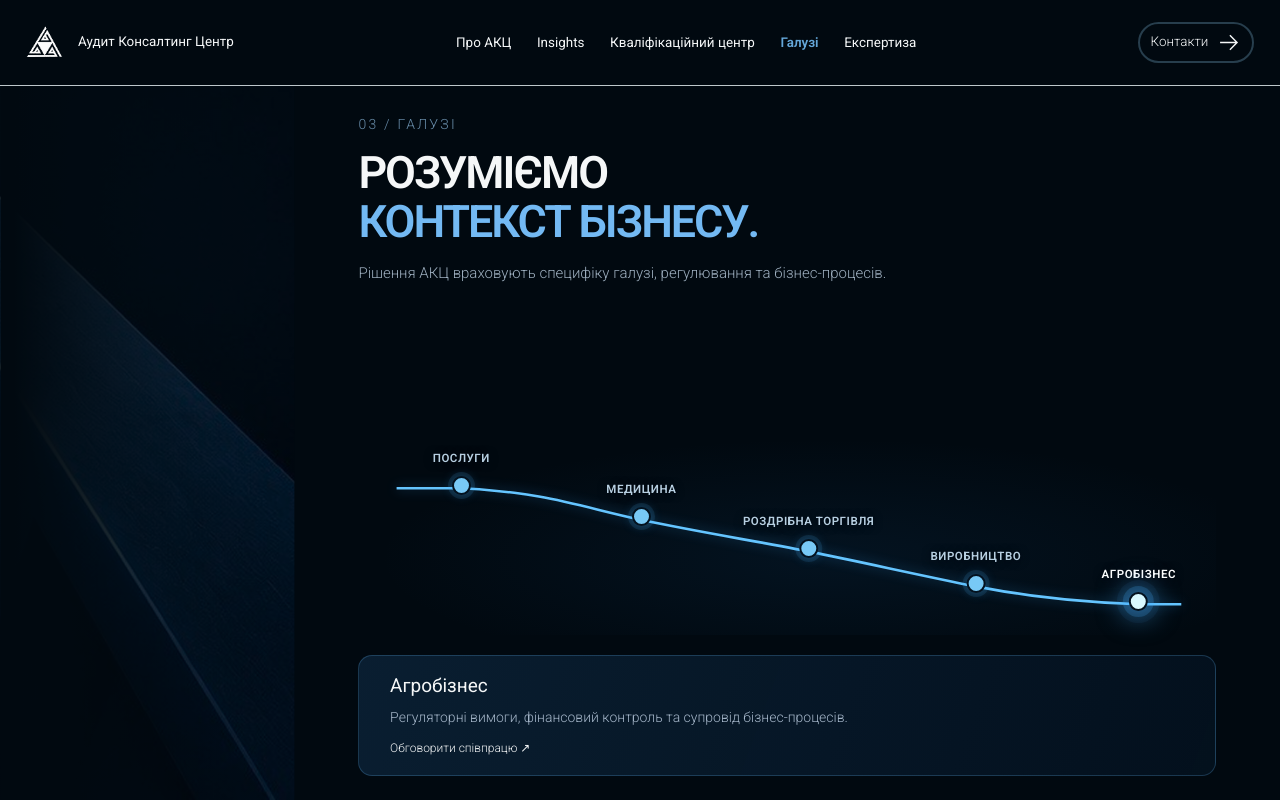
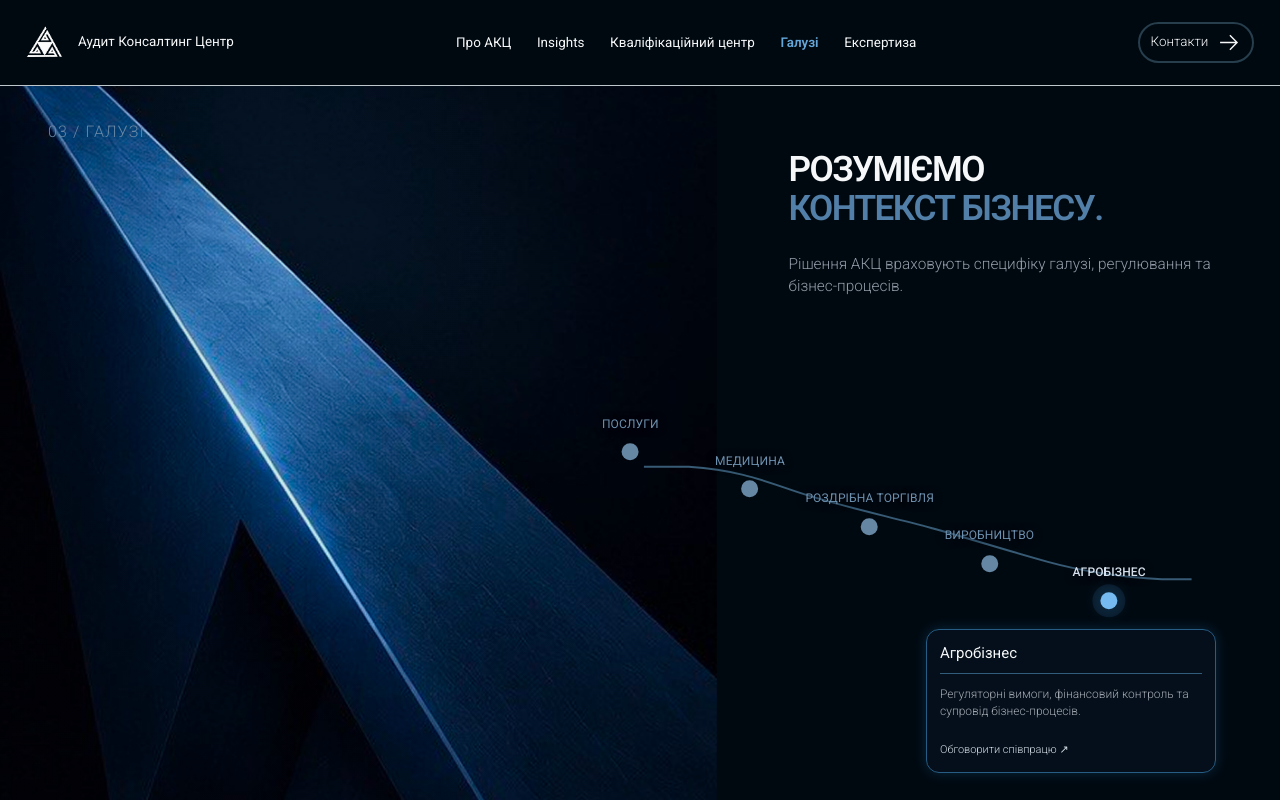
Before and after one commit to dnagorna3817-spec/website_akc_main, a Next.js app: page /industries in a window 1280 px wide. Built offline with nearby package versions, Linux system fonts and the light colour scheme.

Commit message:
Match Figma industries composition with image-left and diagonal overlay

```diff
--- a/app/industries/industries.css
+++ b/app/industries/industries.css
@@ -522,3 +522,129 @@
 @media (prefers-reduced-motion: reduce) {
   .industries-plot .industries-node { transition: none; }
 }
+
+
+/* Figma reference 5(3).png: 56/44 split, restrained diagram over the seam,
+   compact floating detail card and artwork as a full-height editorial panel. */
+@media (min-width: 901px) {
+  .industries-stage { grid-template-columns: 56% 44%; }
+  .industries-image {
+    grid-column: 1; grid-row: 1;
+    opacity: 1;
+    background-position: center center;
+  }
+  .industries-image::after { display: none; }
+  .industries-panel {
+    grid-column: 2; grid-row: 1;
+    padding: clamp(50px, 8vh, 90px) clamp(36px, 5vw, 82px) 24px clamp(44px, 5.6vw, 95px);
+    overflow: visible;
+    position: relative;
+  }
+  .industries-kicker {
+    position: absolute;
+    top: 34px;
+    left: calc(-127.27% + 48px);
+    margin: 0;
+    font-size: 16px;
+    letter-spacing: .07em;
+    color: #6887a4;
+    z-index: 2;
+  }
+  .industries-panel h1 {
+    font-size: clamp(32px, 2.75vw, 44px);
+    line-height: 1.12;
+    font-weight: 600;
+    margin: 0 0 24px;
+  }
+  .industries-panel h1 em { color: #527fa8; }
+  .industries-intro {
+    font-size: clamp(15px, 1.2vw, 19px);
+    max-width: 430px;
+    line-height: 1.45;
+    color: #929ca8;
+  }
+  .industries-diagram {
+    flex: 1;
+    display: flex;
+    flex-direction: column;
+    justify-content: flex-start;
+    align-self: stretch;
+    width: 100%;
+    max-width: none;
+    min-height: 0;
+    margin-top: clamp(50px, 8vh, 92px);
+    gap: 20px;
+    position: relative;
+  }
+  .industries-plot {
+    height: clamp(240px, 31vh, 320px);
+    width: 100%;
+    overflow: visible;
+    background: none;
+  }
+  .industries-plot .industries-line-svg {
+    left: -40%;
+    width: 140%;
+    height: 100%;
+    overflow: visible;
+  }
+  .industries-plot .industries-line-svg path {
+    stroke: #385b75;
+    stroke-width: 2px;
+    filter: none;
+  }
+  .industries-plot .industries-node {
+    min-width: 0;
+    min-height: 42px;
+    gap: 11px;
+    transform: translate(-50%, calc(-100% + 9px));
+  }
+  .industries-plot .industries-node span {
+    color: #6d90ae;
+    font-size: clamp(11px, .94vw, 14px);
+    font-weight: 400;
+    letter-spacing: .01em;
+  }
+  .industries-plot .industries-node i {
+    width: 17px; height: 17px; flex-basis: 17px;
+    border: 0;
+    background: #6687a4;
+    box-shadow: none;
+  }
+  .industries-plot .industries-node.selected span { color: #d6e1ed; font-weight: 500; }
+  .industries-plot .industries-node.selected i {
+    background: #75baf0;
+    box-shadow: 0 0 0 8px rgba(67,142,204,.13), 0 0 18px rgba(56,147,225,.4);
+  }
+  .industries-plot .industries-node-1 { left: -37%; top: 38%; }
+  .industries-plot .industries-node-2 { left: -9%; top: 53%; }
+  .industries-plot .industries-node-3 { left: 19%; top: 68%; }
+  .industries-plot .industries-node-4 { left: 47%; top: 83%; }
+  .industries-plot .industries-node-5 { left: 75%; top: 98%; }
+  .industries-diagram > .industries-detail {
+    align-self: flex-end;
+    width: min(290px, 74%);
+    max-width: 290px;
+    min-height: 0;
+    margin-top: 0;
+    padding: 12px 13px;
+    border: 1px solid #275d85;
+    border-radius: 13px;
+    background: rgba(5,16,27,.97);
+    box-shadow: 0 0 13px rgba(44,138,220,.23);
+  }
+  .industries-diagram > .industries-detail strong {
+    display: block;
+    font-size: 15px;
+    font-weight: 400;
+    padding-bottom: 8px;
+    border-bottom: 1px solid #315d7b;
+  }
+  .industries-diagram > .industries-detail p {
+    font-size: 12px;
+    line-height: 1.4;
+    margin: 12px 0 17px;
+    color: #a3a9b1;
+  }
+  .industries-diagram > .industries-detail a { font-size: 11px; color: #d3dce5; }
+}
```
